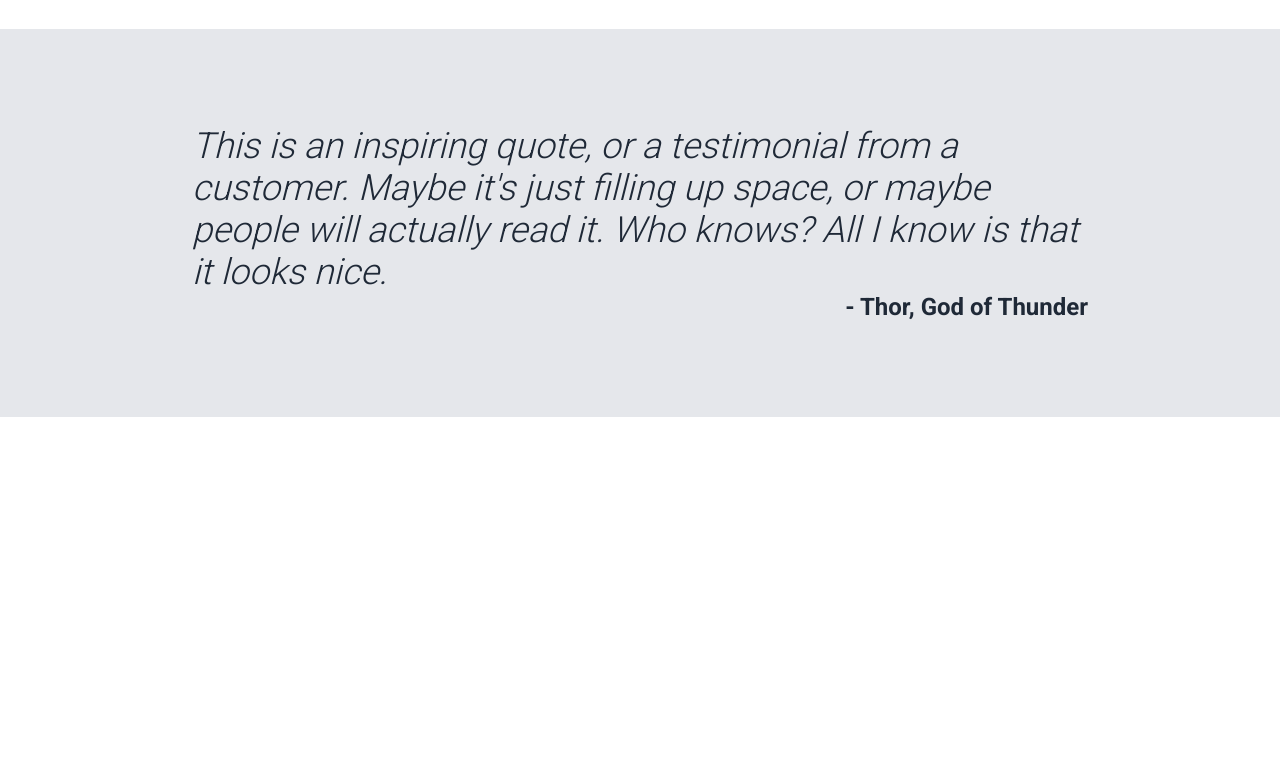
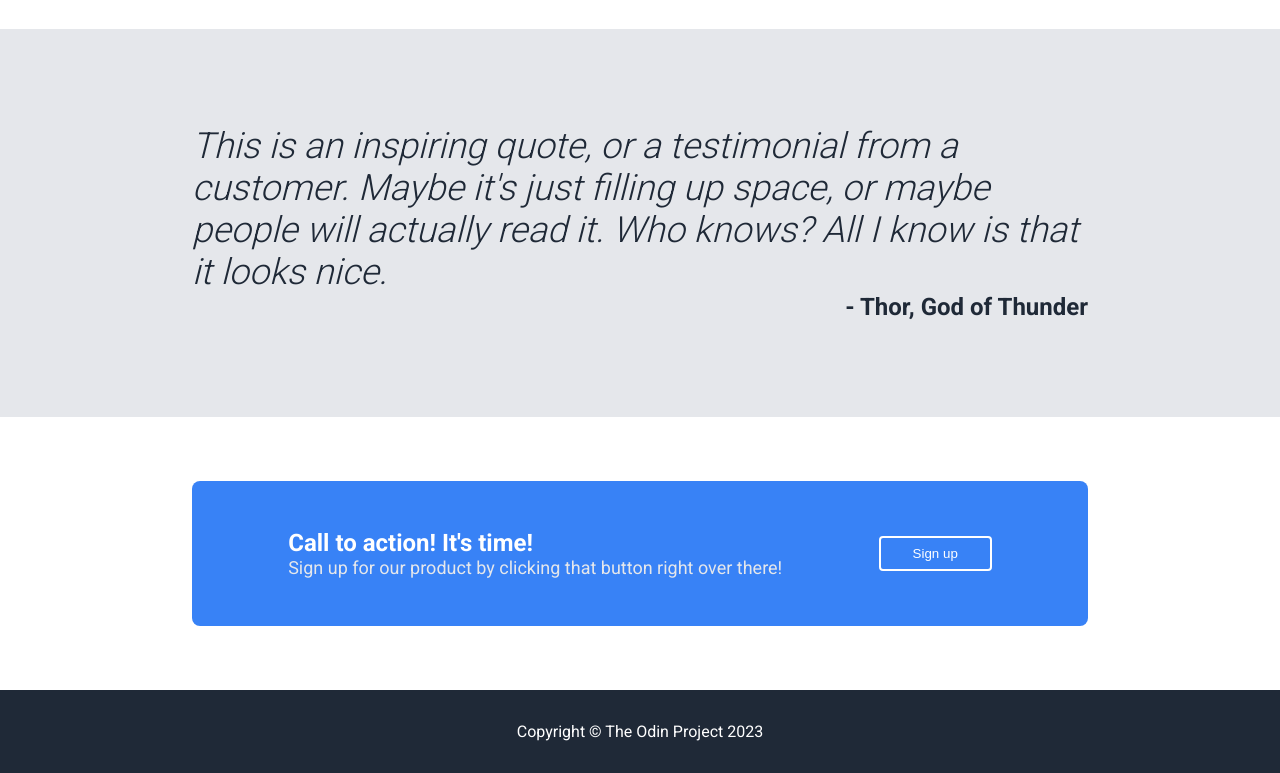
Before and after one commit to MousteeM/the-odin-project, a plain HTML site: page landing-page/index.html in a window 1280 px wide. Shown: the part 773-1546 px from the top of the page. Before the commit the page ends 1190 px from the top, so only its background shows below. Drawn offline with Linux system fonts and the light colour scheme.

Commit message:
add footer

```diff
--- a/landing-page/index.html
+++ b/landing-page/index.html
@@ -73,5 +73,20 @@
             - Thor, God of Thunder
         </p>
     </section>
+    <div class="sign-up-container">
+        <div class="sign-up">
+            <div class="left">
+                <strong>Call to action! It's time!</strong>
+                <p class="secondary-text">Sign up for our product by clicking that button right over there!</p>
+            </div>
+            <div class="right">
+                <button class="secondary-btn">Sign up</button>
+            </div>
+        </div>
+    </div>
+    <footer>
+        Copyright &copy; The Odin Project 2023
+    </footer>
+</body>
 </body>
 </html>
--- a/landing-page/style.css
+++ b/landing-page/style.css
@@ -136,3 +136,43 @@ em {
     font-weight: 100;
     color: #1f2937;
 }
+/* sign up */
+.sign-up-container {
+    display: flex;
+    justify-content: center;
+    align-items: center;
+    padding: 4rem 12rem;
+}
+
+.sign-up {
+    display: flex;
+    justify-content: space-around;
+    align-items: center;
+    background-color: #3882F6;
+    padding: 3em;
+    width: 100%;
+    border-radius: 8px;
+}
+
+.secondary-btn {
+    border: 2px solid #FFF;
+    color: #FFF;
+    border-radius: 4px;
+    padding: .5rem 2rem;
+    background-color: transparent;
+}
+
+strong {
+    font-size: 24px;
+    color: #FFF;
+}
+
+/* FOOTER */
+footer {
+    background-color: #1f2937;
+    color: #FFF;
+    display: flex;
+    justify-content: center;
+    align-items: center;
+    padding: 2em 0;
+}
```
